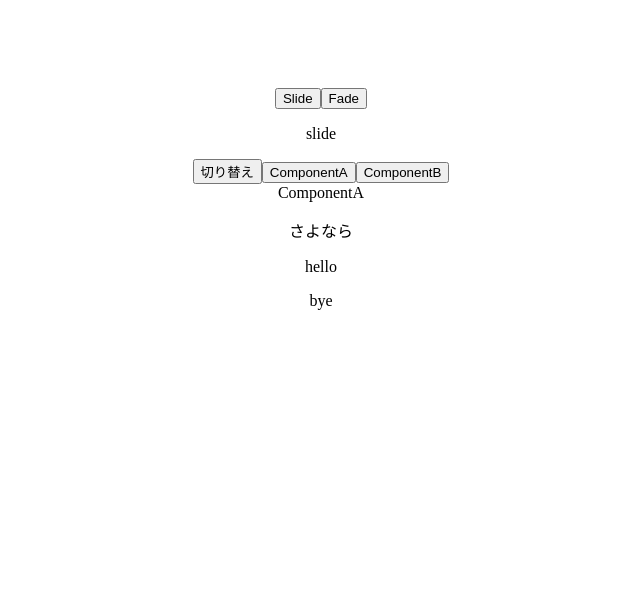
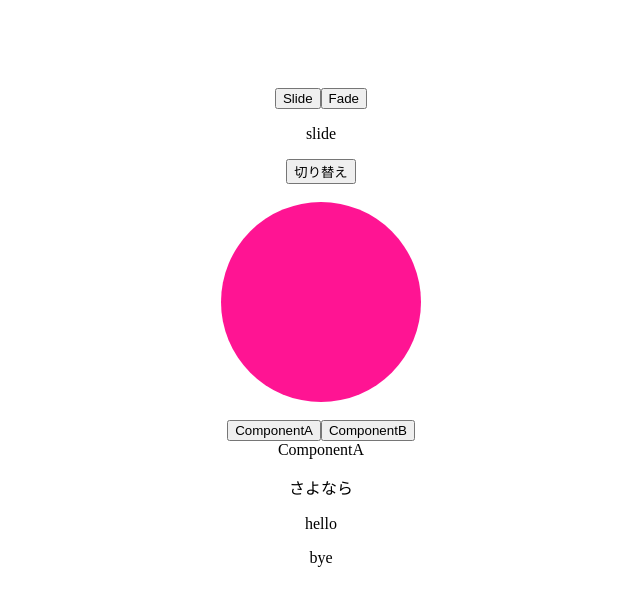
Before and after one commit to kushikushi5969/vuePractice2, a Vue app in the folder vue-practice2/: page / in a window 1280 px wide. Shown: the top 606 px of the page, without its empty margins (319-959 px from the left). Built offline with nearby package versions, Linux system fonts and the light colour scheme.

Commit message:
JavaScriptフック

```diff
--- a/vue-practice2/src/App.vue
+++ b/vue-practice2/src/App.vue
@@ -4,6 +4,21 @@
     <button @click="myAnimation = 'fade'">Fade</button>
     <p>{{ myAnimation}}</p>
     <button @click="show = !show">切り替え</button>
+    <br><br>
+    <transition
+      @before-enter="beforeEnter"
+      @enter="enter"
+      @after-enter="afterEnter"
+      @enter-cancelled="enterCancelled"
+
+      @before-leave="beforeLeave"
+      @leave="leave"
+      @after-leave="afterLeave"
+      @leave-cancelled="leaveCancelled"
+    >
+      <div class= circle v-if="show"></div>
+    </transition>
+    <br>
     <button @click="myComponent = 'ComponentA'">ComponentA</button>
     <button @click="myComponent = 'ComponentB'">ComponentB</button>
     <transition name="fade" mode="out-in">
@@ -51,12 +66,44 @@
       myAnimation: 'slide',
       myComponent: "ComponentA"
     }
+  },
+  methods: {
+    beforeEnter(el) {
+      // 現れる前
+    },
+    enter(el, done) {
+      // 現れる時
+    },
+    afterEnter(el) {
+      // 現れたあと
+    },
+    enterCancelled(el) {
+      // 現れるアニメーションがキャンセルされた時
+    },
+    beforeLeave(el) {
+      // 消える前
+    },
+    leave(el, done) {
+      // 消える時
+    },
+    afterLeave(el) {
+      // 消えた後
+    },
+    leaveCancelled(el) {
+      // 消えるアニメーションがキャンセルされた時
+    },
   }
-
 }
 </script>
 
 <style scoped>
+.circle {
+  width: 200px;
+  height: 200px;
+  margin: auto;
+  background-color: deeppink;
+  border-radius: 100px;
+}
 .fade-enter {
   /* 現れる時の最初の状態 */
   opacity: 0;
```
